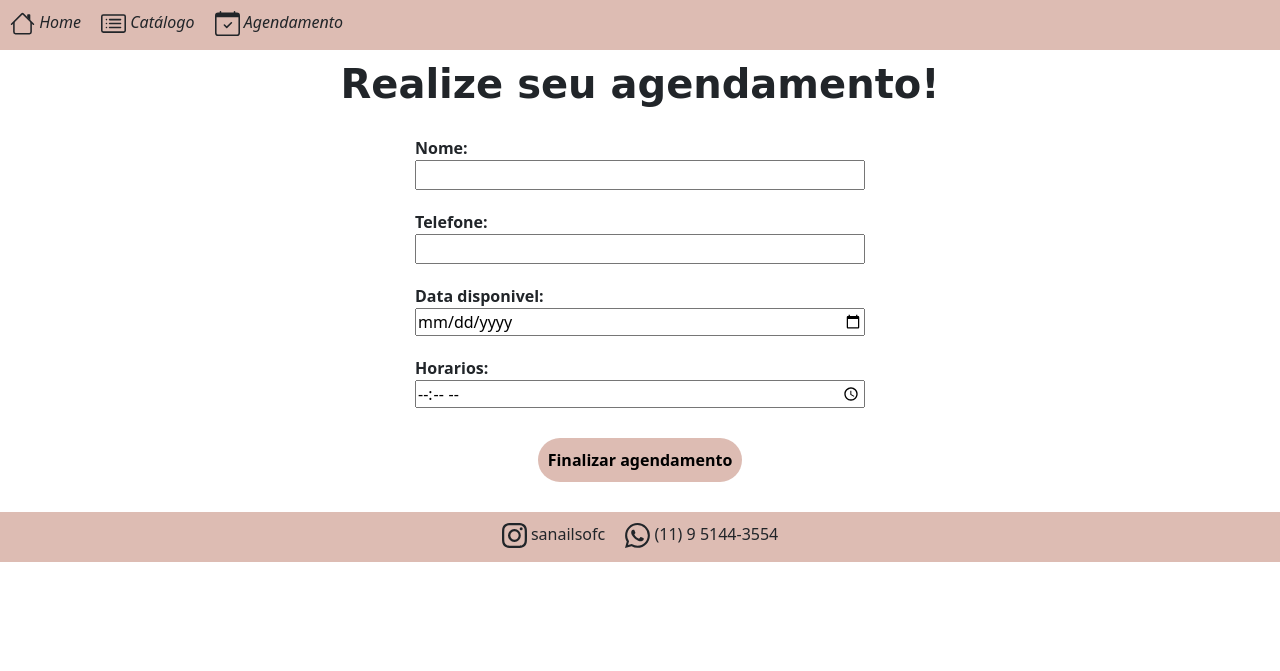
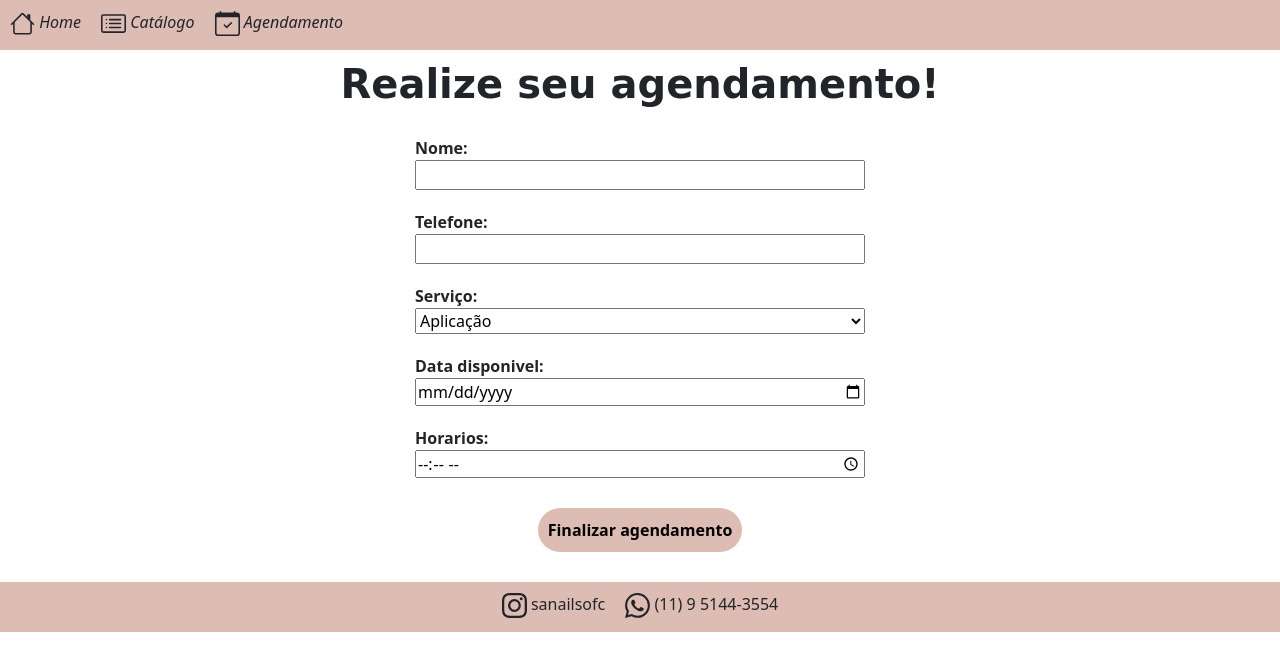
Before and after one commit to ewertonmelo28/sanails, a PHP site: page /agendamento.html in a window 1280 px wide. Shown: the top 671 px of the page. Run offline with PHP 8.4, Linux system fonts and the light colour scheme.

Commit message:
Criação do campo serviço na tela de agendamento

```diff
--- a/agendamento.html
+++ b/agendamento.html
@@ -60,6 +60,13 @@
                         <input type="tel" id="telefone" name="cliente_telefone" />
                     </div>
                     <div>
+                        <label for="servico">Serviço:</label>
+                        <select type="text" id="servico" name="servico">
+                            <option value="aplicacao">Aplicação</option>
+                            <option value="manutencao">Manutenção</option>
+                        </select>
+                    </div>
+                    <div>
                         <label for="data">Data disponivel:</label>
                         <input type="date" id="data" name="data_agend">
                     </div>
--- a/css/style.css
+++ b/css/style.css
@@ -122,10 +122,11 @@ form.agendamento label{
     margin-top: 20px;
     font-weight: 600;
 }
-form.agendamento input{
+form.agendamento input, select{
     width: 450px;
     outline: none;
 }
+
 form.agendamento button[type="submit"]{
     margin: 30px auto 30px;
     cursor: pointer;
```
